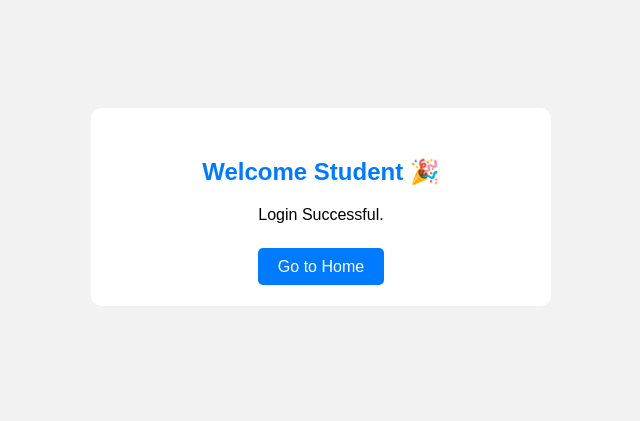
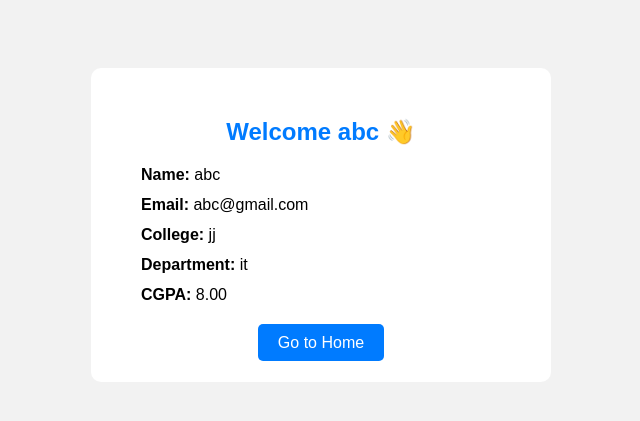
Before and after one commit to Monica0406/campus-hiring-platform, a Django app: template hiring/templates/student_dashboard.html in a window 1280 px wide. Shown: the top 421 px of the page, without its empty margins (319-959 px from the left). Run offline with Django 5.2, Linux system fonts and the light colour scheme; the template is opened without the code that fills it: values that come from a table or form of the project are taken from there, others are empty; data comes from the database, SQL or seed files in the repository; both versions use the stored data as it was after the commit.

Commit message:
Enhance student dashboard with profile details

```diff
--- a/hiring/templates/company_dashboard.html
+++ b/hiring/templates/company_dashboard.html
@@ -32,7 +32,7 @@
 <body>
 
 <div class="box">
-    <h2>Welcome Company 🎉</h2>
+    <h2>Welcome Company </h2>
     <p>Login Successful.</p>
     <br>
     <a href="/">Go to Home</a>
--- a/hiring/templates/student_dashboard.html
+++ b/hiring/templates/student_dashboard.html
@@ -5,10 +5,10 @@
 
     <style>
         body{
-            font-family: Arial;
+            font-family:Arial;
             background:#f2f2f2;
             text-align:center;
-            padding-top:100px;
+            padding-top:60px;
         }
 
         .box{
@@ -21,6 +21,11 @@
 
         h2{
             color:#007BFF;
+        }
+
+        p{
+            text-align:left;
+            margin:12px 20px;
         }
 
         a{
@@ -36,10 +41,19 @@
 <body>
 
 <div class="box">
-    <h2>Welcome Student 🎉</h2>
-    <p>Login Successful.</p>
+
+    <h2>Welcome {{ student.name }} 👋</h2>
+
+    <p><b>Name:</b> {{ student.name }}</p>
+    <p><b>Email:</b> {{ student.email }}</p>
+    <p><b>College:</b> {{ student.college }}</p>
+    <p><b>Department:</b> {{ student.department }}</p>
+    <p><b>CGPA:</b> {{ student.cgpa }}</p>
+
     <br>
+
     <a href="/">Go to Home</a>
+
 </div>
 
 </body>
```
Also changed, not shown: hiring/views.py (+18 -3 lines), db.sqlite3, 1 other file.
